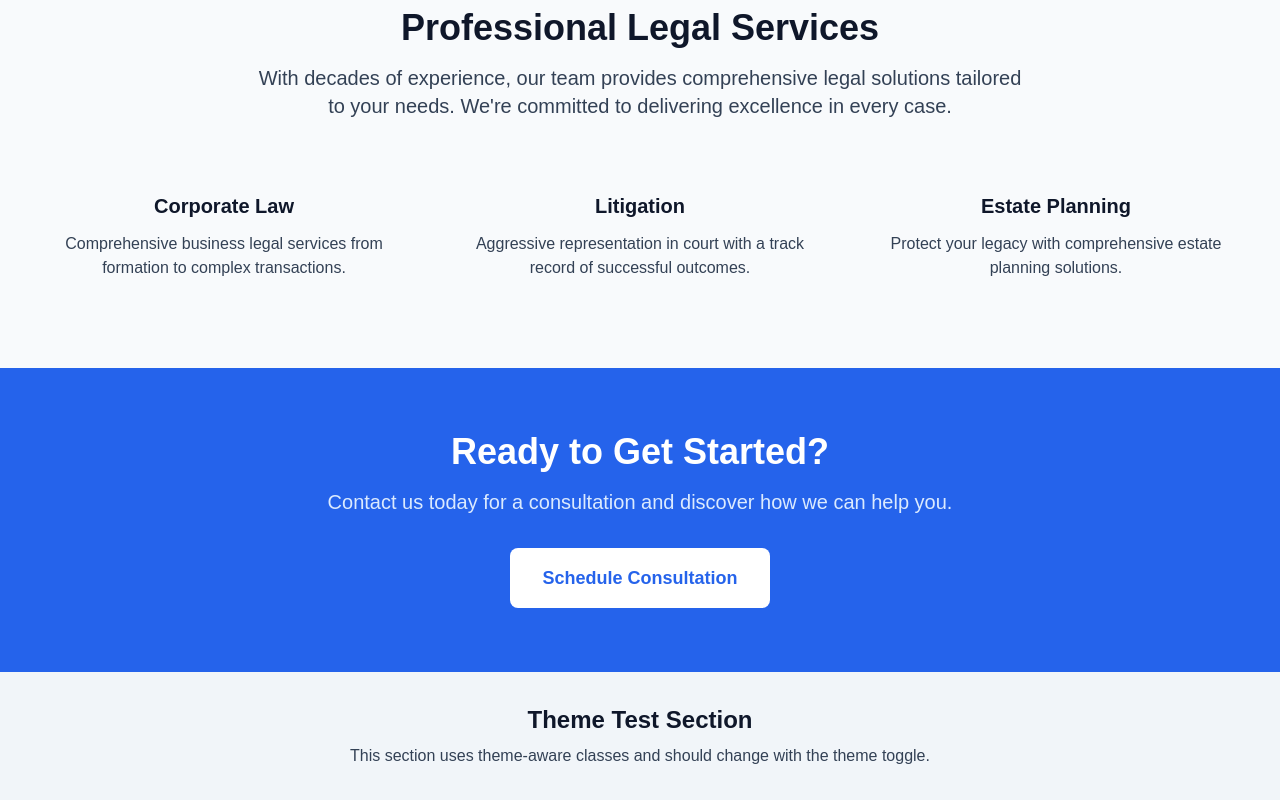
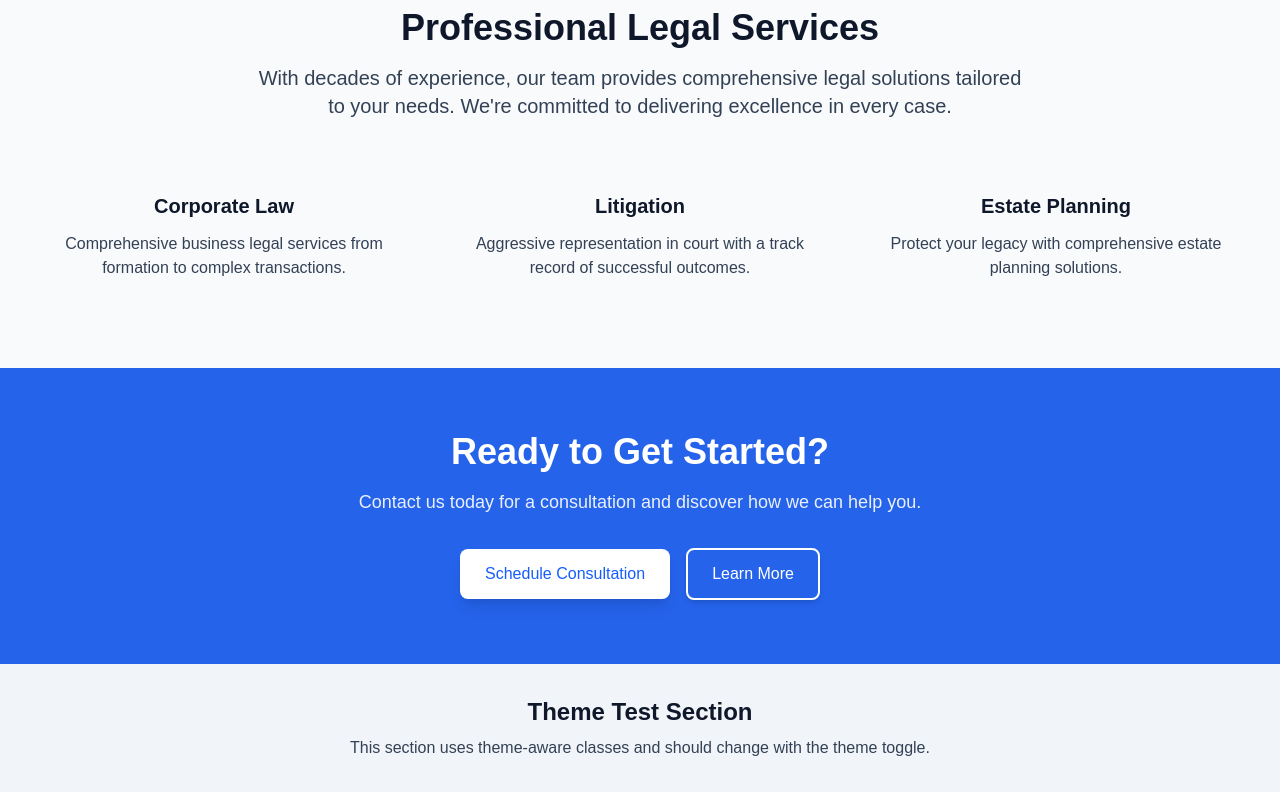
Before and after one commit to bchristie/brutons-tribunal, a Next.js app: page / in a window 1280 px wide. Shown: the part 856-1656 px from the top of the page. Built offline with nearby package versions, Linux system fonts and the light colour scheme.

Commit message:
Refactor CTA component.

```diff
--- /dev/null
+++ b/app/(web)/_components/CTA/CTA.types.ts
@@ -0,0 +1,53 @@
+import type { ReactNode } from 'react';
+
+// Context type for CTA components
+export interface CTAContextType {
+  variant: 'primary' | 'secondary';
+  maxWidth: string;
+}
+
+// Main CTA Container Props
+export interface CTAProps {
+  children: ReactNode;
+  variant?: 'primary' | 'secondary';
+  className?: string;
+  maxWidth?: 'sm' | 'md' | 'lg' | 'xl' | '2xl' | '3xl' | '4xl' | '5xl' | '6xl' | '7xl';
+}
+
+// CTA Title Props
+export interface CTATitleProps {
+  children: ReactNode;
+  className?: string;
+}
+
+// CTA Body Props
+export interface CTABodyProps {
+  children: ReactNode;
+  className?: string;
+}
+
+// CTA Actions Container Props
+export interface CTAActionsProps {
+  children: ReactNode;
+  className?: string;
+  layout?: 'horizontal' | 'vertical';
+  gap?: 'sm' | 'md' | 'lg';
+}
+
+// CTA Button Props
+export interface CTAButtonProps {
+  children: ReactNode;
+  href?: string;
+  onClick?: () => void;
+  variant?: 'primary' | 'secondary' | 'outline' | 'ghost';
+  size?: 'sm' | 'md' | 'lg';
+  className?: string;
+  disabled?: boolean;
+}
+
+// CTA Text Props (for additional text in actions)
+export interface CTATextProps {
+  children: ReactNode;
+  className?: string;
+  size?: 'sm' | 'md' | 'lg';
+}
--- /dev/null
+++ b/app/(web)/_components/CTA/CTAActions.tsx
@@ -0,0 +1,25 @@
+import type { CTAActionsProps } from './CTA.types';
+
+export function CTAActions({
+  children,
+  className = '',
+  layout = 'horizontal',
+  gap = 'md'
+}: CTAActionsProps) {
+  const layoutClasses = {
+    horizontal: 'flex-col sm:flex-row',
+    vertical: 'flex-col'
+  };
+
+  const gapClasses = {
+    sm: 'gap-2',
+    md: 'gap-4',
+    lg: 'gap-6'
+  };
+
+  return (
+    <div className={`flex ${layoutClasses[layout]} ${gapClasses[gap]} justify-center items-center ${className}`}>
+      {children}
+    </div>
+  );
+}
--- /dev/null
+++ b/app/(web)/_components/CTA/CTABody.tsx
@@ -0,0 +1,9 @@
+import type { CTABodyProps } from './CTA.types';
+
+export function CTABody({ children, className = '' }: CTABodyProps) {
+  return (
+    <div className={`text-lg mb-8 opacity-90 max-w-2xl mx-auto ${className}`}>
+      {children}
+    </div>
+  );
+}
--- /dev/null
+++ b/app/(web)/_components/CTA/CTAButton.tsx
@@ -0,0 +1,78 @@
+'use client';
+
+import { useCTA } from './CTAMain';
+import type { CTAButtonProps } from './CTA.types';
+
+export function CTAButton({
+  children,
+  href,
+  onClick,
+  variant = 'primary',
+  size = 'md',
+  className = '',
+  disabled = false
+}: CTAButtonProps) {
+  const ctaContext = useCTA();
+  const baseClasses = 'inline-flex items-center justify-center border border-transparent rounded-lg font-medium transition-all duration-200 focus:outline-none focus:ring-2 focus:ring-offset-2';
+
+  const sizeClasses = {
+    sm: 'px-4 py-2 text-sm',
+    md: 'px-6 py-3 text-base',
+    lg: 'px-8 py-4 text-lg'
+  };
+
+  // Context-aware button styling based on CTA variant
+  const getVariantClasses = () => {
+    if (ctaContext.variant === 'primary') {
+      // On primary (dark) backgrounds, use contrasting colors
+      switch (variant) {
+        case 'primary':
+          return 'text-blue-600 bg-white hover:bg-gray-100 focus:ring-white shadow-lg hover:shadow-xl';
+        case 'secondary':
+          return 'text-white bg-blue-500 hover:bg-blue-400 focus:ring-blue-300 shadow-lg hover:shadow-xl';
+        case 'outline':
+          return 'border-2 border-white text-white hover:bg-white hover:text-blue-600 focus:ring-white shadow-md hover:shadow-lg';
+        case 'ghost':
+          return 'text-white hover:bg-white hover:bg-opacity-20 focus:ring-white';
+        default:
+          return 'text-blue-600 bg-white hover:bg-gray-100 focus:ring-white shadow-lg hover:shadow-xl';
+      }
+    } else {
+      // On secondary (light) backgrounds, use theme-aware colors
+      switch (variant) {
+        case 'primary':
+          return 'text-white bg-blue-600 hover:bg-blue-700 focus:ring-blue-500 shadow-lg hover:shadow-xl';
+        case 'secondary':
+          return 'text-blue-600 bg-white hover:bg-gray-50 focus:ring-blue-500 border-gray-300 shadow-md hover:shadow-lg';
+        case 'outline':
+          return 'border-2 border-current text-theme-primary hover:bg-current hover:text-white focus:ring-current shadow-md hover:shadow-lg';
+        case 'ghost':
+          return 'text-theme-primary hover:bg-theme-primary hover:bg-opacity-10 focus:ring-current';
+        default:
+          return 'text-white bg-blue-600 hover:bg-blue-700 focus:ring-blue-500 shadow-lg hover:shadow-xl';
+      }
+    }
+  };
+
+  const disabledClasses = disabled ? 'opacity-50 cursor-not-allowed' : '';
+
+  const combinedClasses = `${baseClasses} ${sizeClasses[size]} ${getVariantClasses()} ${disabledClasses} ${className}`;
+
+  if (href && !disabled) {
+    return (
+      <a href={href} className={combinedClasses}>
+        {children}
+      </a>
+    );
+  }
+
+  return (
+    <button
+      onClick={disabled ? undefined : onClick}
+      disabled={disabled}
+      className={combinedClasses}
+    >
+      {children}
+    </button>
+  );
+}
--- /dev/null
+++ b/app/(web)/_components/CTA/CTAMain.tsx
@@ -0,0 +1,65 @@
+'use client';
+
+import React, { createContext, useContext } from 'react';
+import type { CTAProps, CTAContextType } from './CTA.types';
+
+// Create context for CTA components
+const CTAContext = createContext<CTAContextType | undefined>(undefined);
+
+// Hook for accessing CTA context
+export function useCTA(): CTAContextType {
+  const context = useContext(CTAContext);
+  if (context === undefined) {
+    throw new Error('CTA compound components must be used within a CTA component');
+  }
+  return context;
+}
+
+export function CTAMain({
+  children,
+  variant = 'primary',
+  className = '',
+  maxWidth = '3xl'
+}: CTAProps) {
+  const maxWidthClasses = {
+    'sm': 'max-w-sm',
+    'md': 'max-w-md',
+    'lg': 'max-w-lg',
+    'xl': 'max-w-xl',
+    '2xl': 'max-w-2xl',
+    '3xl': 'max-w-3xl',
+    '4xl': 'max-w-4xl',
+    '5xl': 'max-w-5xl',
+    '6xl': 'max-w-6xl',
+    '7xl': 'max-w-7xl',
+  };
+
+  const variantStyles = {
+    primary: {
+      sectionStyle: { backgroundColor: 'var(--color-primary-600)', color: 'white' },
+      sectionClassName: '',
+    },
+    secondary: {
+      sectionStyle: undefined,
+      sectionClassName: 'bg-theme-secondary text-theme-primary',
+    }
+  };
+
+  const currentVariant = variantStyles[variant];
+  const maxWidthClass = maxWidthClasses[maxWidth];
+
+  return (
+    <CTAContext.Provider value={{ variant, maxWidth: maxWidthClass }}>
+      <section
+        className={`py-16 ${currentVariant.sectionClassName} ${className}`}
+        style={currentVariant.sectionStyle}
+      >
+        <div className="max-w-7xl mx-auto px-4 sm:px-6 lg:px-8 text-center">
+          {children}
+        </div>
+      </section>
+    </CTAContext.Provider>
+  );
+}
+
+export { CTAContext };
--- /dev/null
+++ b/app/(web)/_components/CTA/CTATitle.tsx
@@ -0,0 +1,9 @@
+import type { CTATitleProps } from './CTA.types';
+
+export function CTATitle({ children, className = '' }: CTATitleProps) {
+  return (
+    <h2 className={`text-3xl md:text-4xl font-bold mb-4 ${className}`}>
+      {children}
+    </h2>
+  );
+}
--- /dev/null
+++ b/app/(web)/_components/CTA/index.ts
@@ -0,0 +1,23 @@
+import { CTAMain } from './CTAMain';
+import { CTATitle } from './CTATitle';
+import { CTABody } from './CTABody';
+import { CTAActions } from './CTAActions';
+import { CTAButton } from './CTAButton';
+
+// Create compound component
+const CTACompound = CTAMain as typeof CTAMain & {
+  Title: typeof CTATitle;
+  Body: typeof CTABody;
+  Actions: typeof CTAActions;
+  Button: typeof CTAButton;
+};
+
+// Attach sub-components
+CTACompound.Title = CTATitle;
+CTACompound.Body = CTABody;
+CTACompound.Actions = CTAActions;
+CTACompound.Button = CTAButton;
+
+export { CTACompound as CTA };
+export { CTATitle, CTABody, CTAActions, CTAButton };
+export type * from './CTA.types';
--- a/app/(web)/_components/ContactForm/ContactForm.tsx
+++ b/app/(web)/_components/ContactForm/ContactForm.tsx
@@ -55,7 +55,7 @@ export function ContactForm({
   return (
     <div className={`
       bg-white/10 backdrop-blur-sm rounded-lg p-8 border border-white/20
-      w-full max-w-md mx-auto min-w-[320px]
+      w-full max-w-md mx-auto min-w-[420px]
       ${className}
     `}>
       <h2 className="text-2xl font-bold text-white mb-6">{title}</h2>
--- a/app/(web)/_components/index.ts
+++ b/app/(web)/_components/index.ts
@@ -3,3 +3,4 @@ export * from './Layouts';
 export * from './Hero';
 export * from './ContactForm';
 export * from './FloatingActions';
+export * from './CTA';
--- a/app/(web)/about/page.tsx
+++ b/app/(web)/about/page.tsx
@@ -1,4 +1,5 @@
 import { StandardLayout } from '@/app/(web)/_components';
+import { CTA } from '@/app/(web)/_components/CTA';
 
 export default function About() {
   return (
@@ -66,24 +67,15 @@ export default function About() {
         </div>
       </section>
 
-      <section className="py-16 bg-theme-secondary">
-        <div className="max-w-7xl mx-auto px-4 sm:px-6 lg:px-8 text-center">
-          <h2 className="text-3xl font-bold text-theme-primary mb-8">
-            Ready to Work Together?
-          </h2>
-          <p className="text-xl text-theme-secondary mb-8 max-w-3xl mx-auto">
-            Contact us today to discuss how we can help you achieve your legal objectives.
-          </p>
-          <button
-            className="font-semibold px-8 py-4 rounded-lg text-lg transition-colors duration-200 text-white"
-            style={{ backgroundColor: 'var(--color-primary-600)' }}
-            onMouseOver={(e) => e.currentTarget.style.backgroundColor = 'var(--color-primary-700)'}
-            onMouseOut={(e) => e.currentTarget.style.backgroundColor = 'var(--color-primary-600)'}
-          >
-            Contact Us
-          </button>
-        </div>
-      </section>
+      <CTA variant="secondary">
+        <CTA.Title>Ready to Work Together?</CTA.Title>
+        <CTA.Body>
+          Contact us today to discuss how we can help you achieve your legal objectives.
+        </CTA.Body>
+        <CTA.Actions>
+          <CTA.Button href="/contact">Contact Us</CTA.Button>
+        </CTA.Actions>
+      </CTA>
     </StandardLayout>
   );
 }
--- a/app/(web)/page.tsx
+++ b/app/(web)/page.tsx
@@ -1,4 +1,5 @@
 import { HeroLayout } from '@/app/(web)/_components';
+import { CTA } from '@/app/(web)/_components/CTA';
 
 import heroImage from '@/public/img/bar-02.jpg'
 
@@ -49,26 +50,16 @@ export default function Home() {
         </div>
       </section>
 
-      {/* CTA Section */}
-      <section className="py-16" style={{ backgroundColor: 'var(--color-primary-600)', color: 'white' }}>
-        <div className="max-w-7xl mx-auto px-4 sm:px-6 lg:px-8 text-center">
-          <h2 className="text-3xl md:text-4xl font-bold mb-4">
-            Ready to Get Started?
-          </h2>
-          <p className="text-xl mb-8" style={{ color: 'var(--color-primary-100)' }}>
-            Contact us today for a consultation and discover how we can help you.
-          </p>
-          <button className="
-            bg-white font-semibold
-            px-8 py-4 rounded-lg text-lg transition-colors duration-200
-            hover:bg-theme-secondary
-          "
-          style={{ color: 'var(--color-primary-600)' }}
-          >
-            Schedule Consultation
-          </button>
-        </div>
-      </section>
+      <CTA variant="primary">
+        <CTA.Title>Ready to Get Started?</CTA.Title>
+        <CTA.Body>
+          Contact us today for a consultation and discover how we can help you.
+        </CTA.Body>
+        <CTA.Actions layout="horizontal" gap="md">
+          <CTA.Button href="/contact">Schedule Consultation</CTA.Button>
+          <CTA.Button variant="outline" href="/about">Learn More</CTA.Button>
+        </CTA.Actions>
+      </CTA>
 
       {/* Theme Test Section */}
       <section className="py-8 bg-theme-secondary">
```
